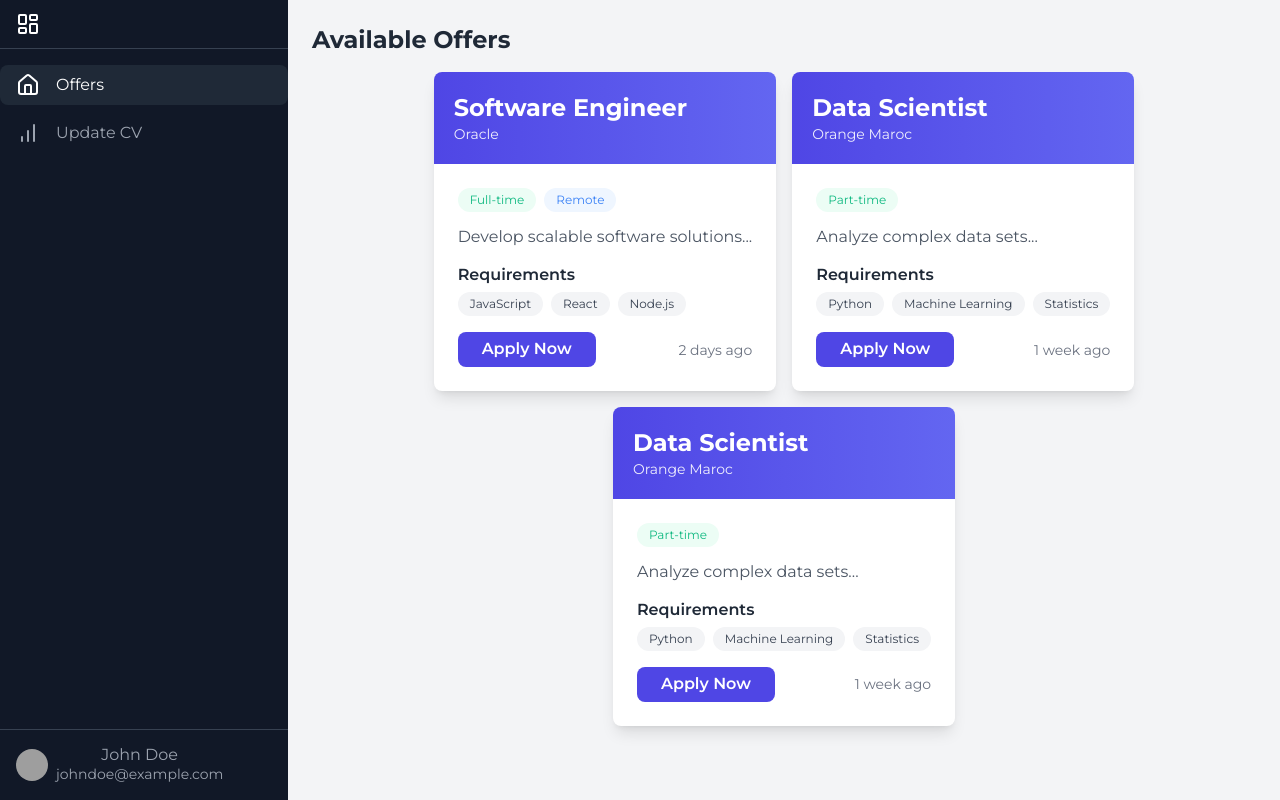
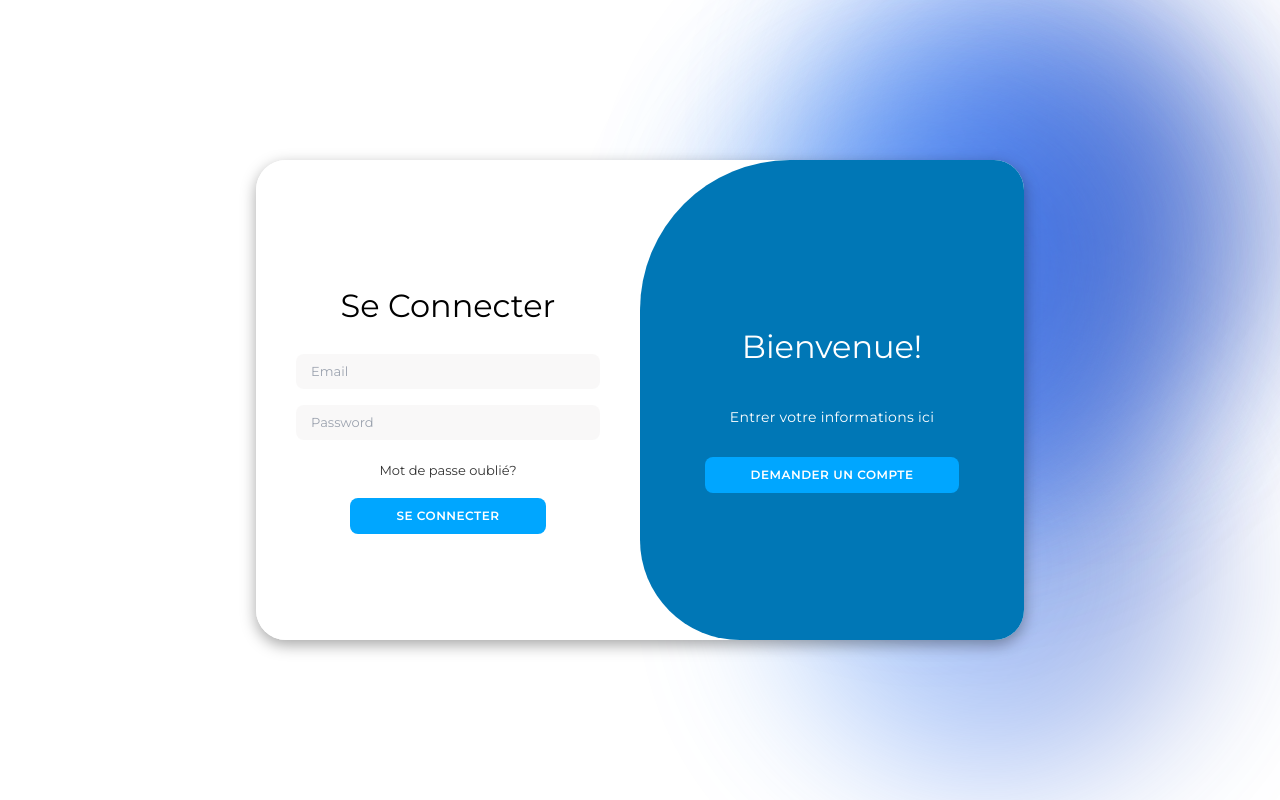
Before and after one commit to zackweb-pro/SI_Interface, a React (Vite) app: page / in a window 1280 px wide. Built offline with nearby package versions, Linux system fonts and the light colour scheme; grey boxes are pictures that could not be loaded.

Commit message:
dashboard etudiant first steps

```diff
--- a/src/App.jsx
+++ b/src/App.jsx
@@ -9,9 +9,9 @@ const App = () => {
   return (
     <Routes>
       {/* Dashboard route */}
-      <Route path="/dashboard" element={<Sign />} />
+      <Route path="/" element={<Sign />} />
 
-      <Route path="/" element={<Dashboard />} />
+      <Route path="/dashboard" element={<Dashboard />} />
 
       {/* Routes inside the Dashboard */}
       <Route path="/offers" element={<Offers />} />
```
